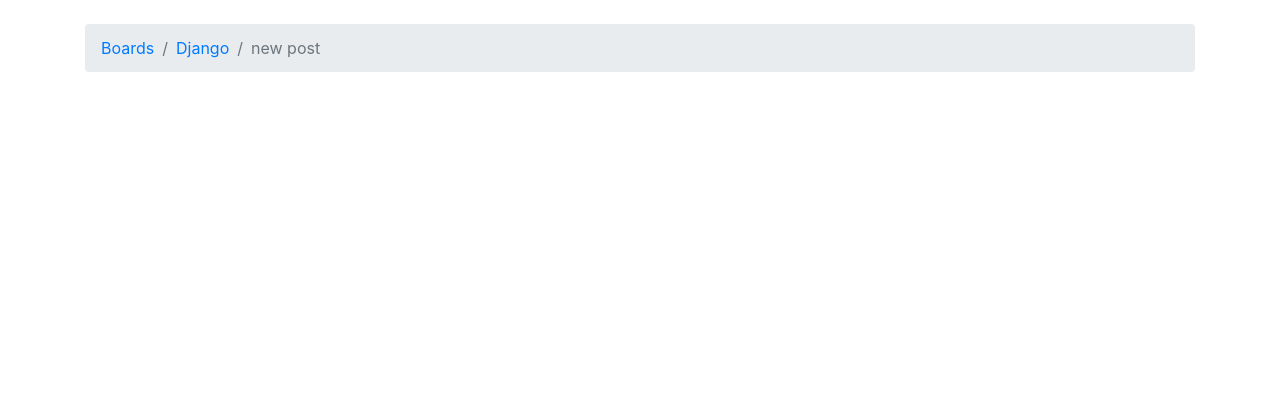
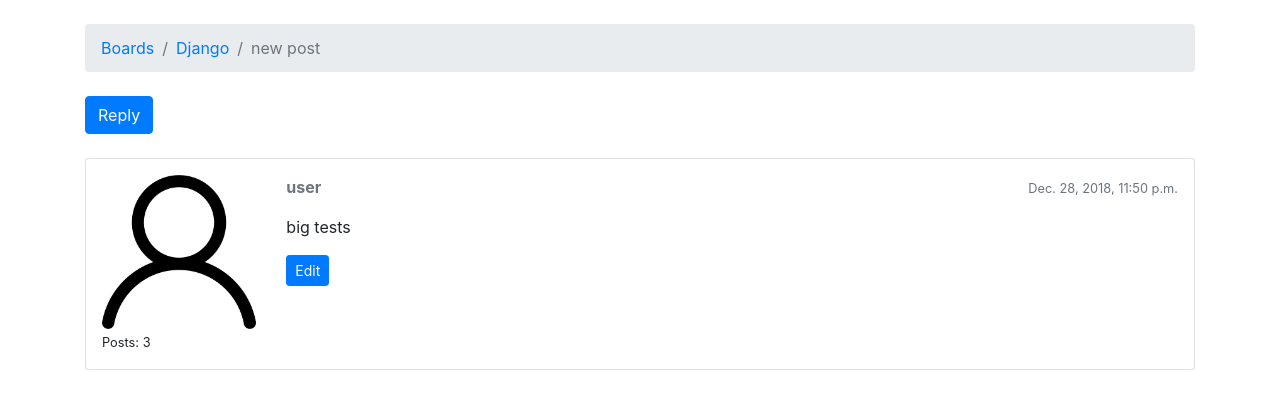
Before and after one commit to SashaPatsel/django-practice, a Django app: page /boards/1/topics/1/ in a window 1280 px wide. Shown: the part 56-465 px from the top of the page. Run offline with Django 3.2, Linux system fonts and the light colour scheme; a user stored in the database is signed in; data comes from the database, SQL or seed files in the repository; some libraries are stand-ins or nearby versions; some web fonts are replaced.

Commit message:
add new posts/avatar.png

```diff
--- a/myproject/templates/base.html
+++ b/myproject/templates/base.html
@@ -52,7 +52,7 @@
 
 
 
-  <script src="{% static 'js/jquery-3.2.1.min.js' %}"></script>
+  <script src="{% static 'js/jquery-3.3.1.min.js' %}"></script>
   <script src="https://code.jquery.com/jquery-3.3.1.slim.min.js" integrity="sha384-q8i/X+965DzO0rT7abK41JStQIAqVgRVzpbzo5smXKp4YfRvH+8abtTE1Pi6jizo" crossorigin="anonymous"></script>
   <script src="https://cdnjs.cloudflare.com/ajax/libs/popper.js/1.14.6/umd/popper.min.js" integrity="sha384-wHAiFfRlMFy6i5SRaxvfOCifBUQy1xHdJ/yoi7FRNXMRBu5WHdZYu1hA6ZOblgut" crossorigin="anonymous"></script>
   <script src="https://stackpath.bootstrapcdn.com/bootstrap/4.2.1/js/bootstrap.min.js" integrity="sha384-B0UglyR+jN6CkvvICOB2joaf5I4l3gm9GU6Hc1og6Ls7i6U/mkkaduKaBhlAXv9k" crossorigin="anonymous"></script>
--- a/myproject/templates/topic_posts.html
+++ b/myproject/templates/topic_posts.html
@@ -1,4 +1,6 @@
 {% extends 'base.html' %}
+
+{% load static %}
 
 {% block title %}{{ topic.subject }}{% endblock %}
 
@@ -10,4 +12,37 @@
 
 {% block content %}
 
+  <div class="mb-4">
+    <a href="#" class="btn btn-primary" role="button">Reply</a>
+  </div>
+
+  {% for post in topic.posts.all %}
+    <div class="card mb-2">
+      <div class="card-body p-3">
+        <div class="row">
+          <div class="col-2">
+            <img src="{% static 'img/avatar.png' %}" alt="{{ post.created_by.username }}" class="w-100">
+            <small>Posts: {{ post.created_by.posts.count }}</small>
+          </div>
+          <div class="col-10">
+            <div class="row mb-3">
+              <div class="col-6">
+                <strong class="text-muted">{{ post.created_by.username }}</strong>
+              </div>
+              <div class="col-6 text-right">
+                <small class="text-muted">{{ post.created_at }}</small>
+              </div>
+            </div>
+            {{ post.message }}
+            {% if post.created_by == user %}
+              <div class="mt-3">
+                <a href="#" class="btn btn-primary btn-sm" role="button">Edit</a>
+              </div>
+            {% endif %}
+          </div>
+        </div>
+      </div>
+    </div>
+  {% endfor %}
+
 {% endblock %}
```
Also changed, not shown: myproject/static/img/avatar.png (added), 1 other file.
